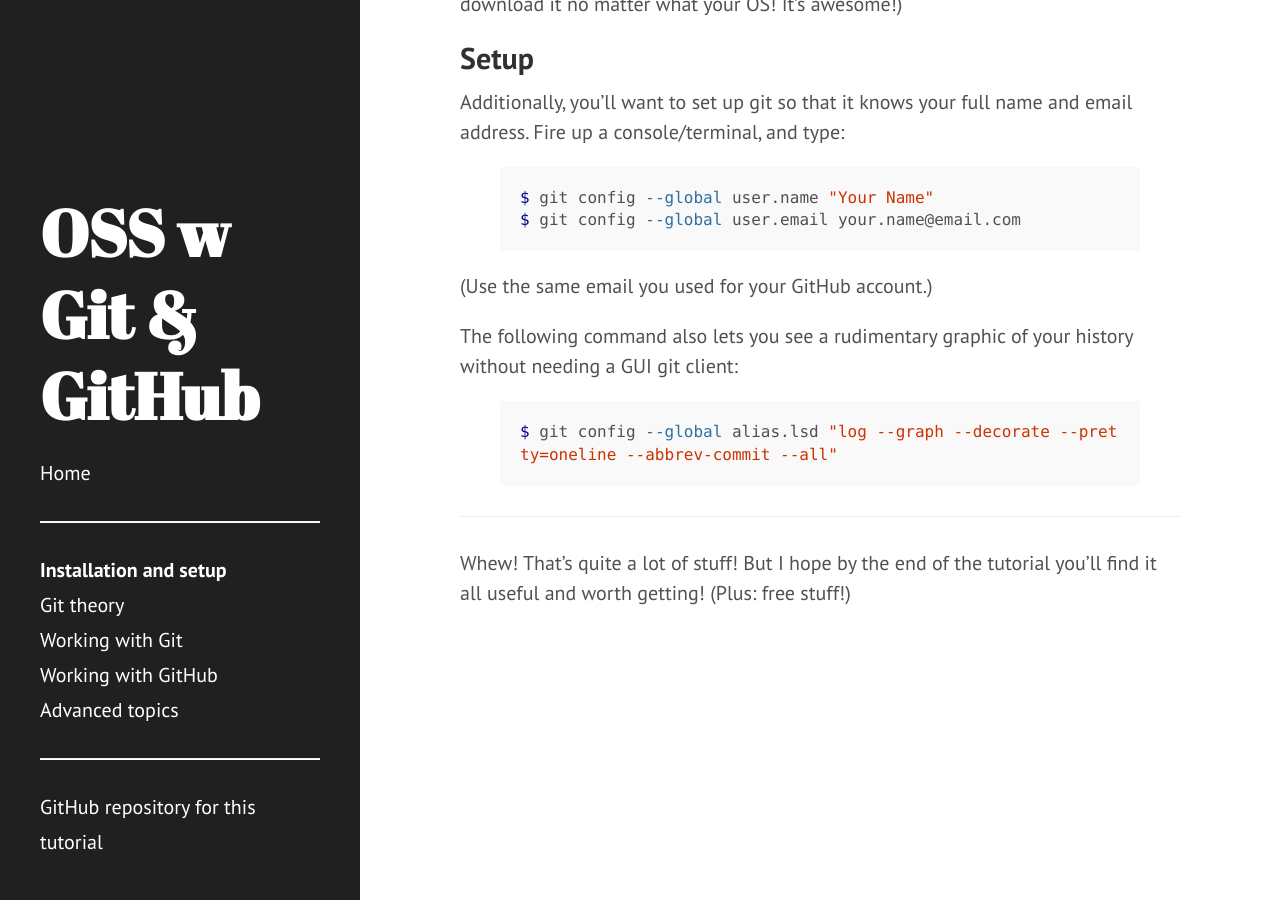
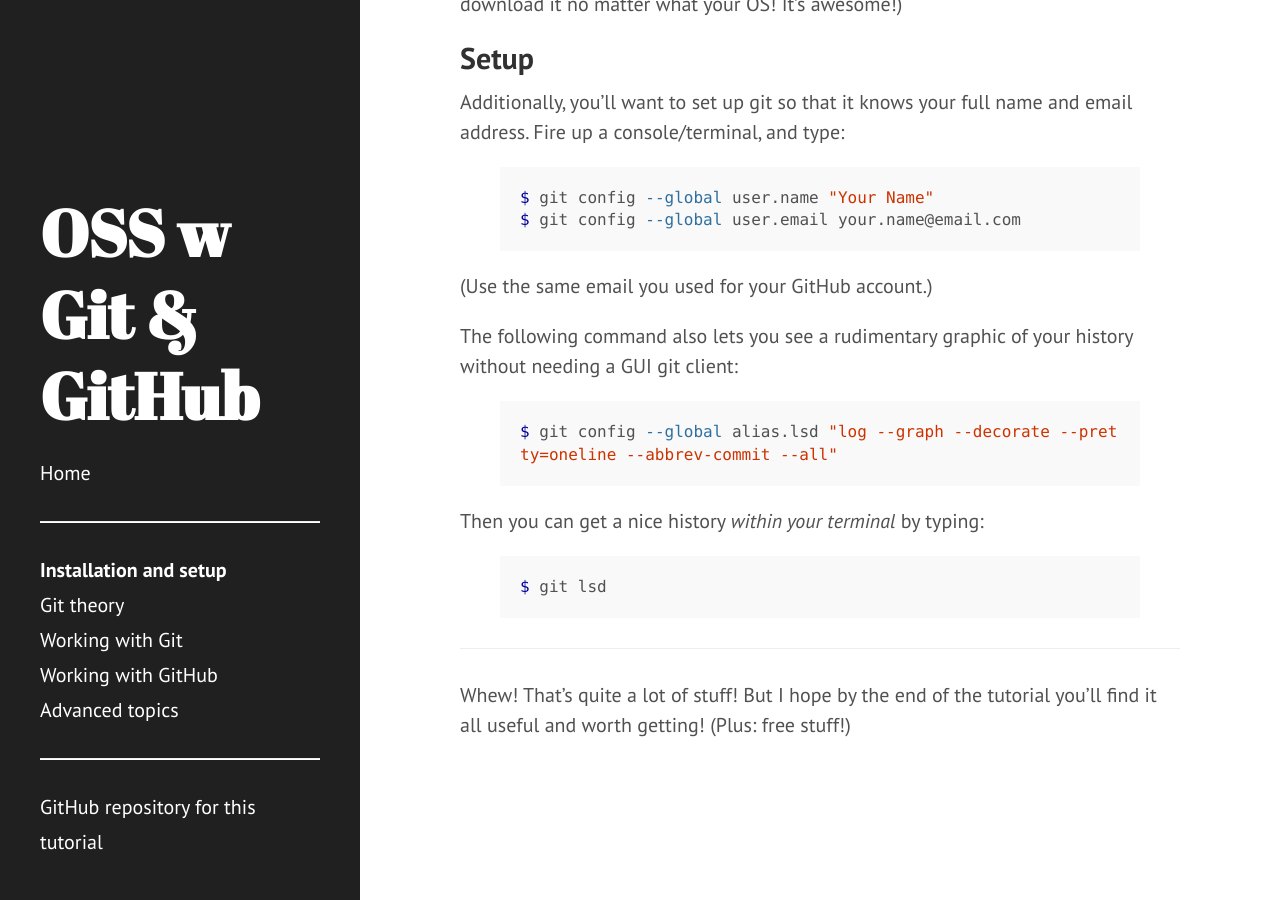
Before and after one commit to jni/git-tutorial, a Jekyll site: the page built from 0-installation.md, in a window 1280 px wide and 900 px high, scrolled down 961 px. Built offline with Jekyll 4.4.1, drawn with Linux system fonts in a browser that asks for light colours.

Commit message:
Add an extra line explaining lsd usage

```diff
--- a/0-installation.md
+++ b/0-installation.md
@@ -59,6 +59,12 @@ without needing a GUI git client:
 $ git config --global alias.lsd "log --graph --decorate --pretty=oneline --abbrev-commit --all"
 {% endhighlight %}
 
+Then you can get a nice history *within your terminal* by typing:
+
+{% highlight console %}
+$ git lsd
+{% endhighlight %}
+
 ---
 
 Whew! That's quite a lot of stuff! But I hope by the end of the tutorial you'll
```
